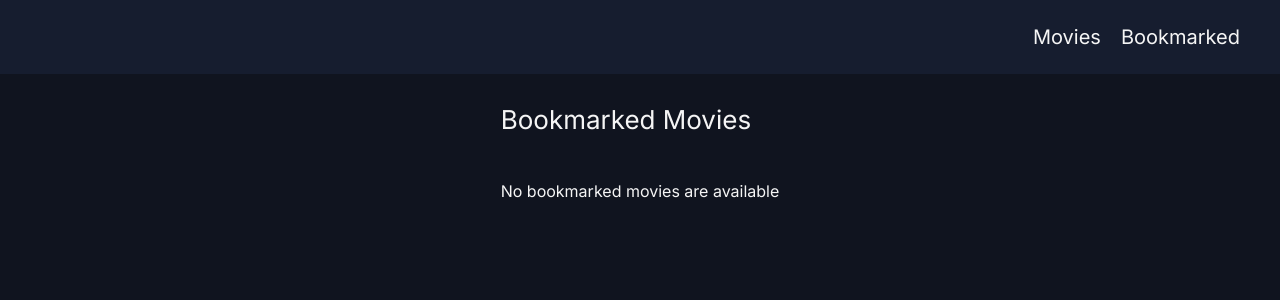
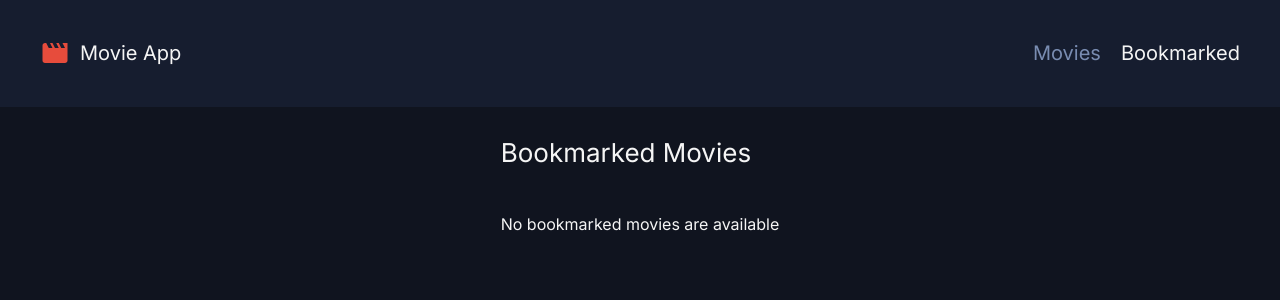
Before and after one commit to Seala11/next-app, a Next.js app: page /bookmarked in a window 1280 px wide. Shown: the top 300 px of the page. Built offline with nearby package versions, Linux system fonts and the light colour scheme; no server answers; the database is empty.

Commit message:
feat: add page transition

```diff
--- a/Layouts/MainLayout/MainLayout.tsx
+++ b/Layouts/MainLayout/MainLayout.tsx
@@ -1,15 +1,19 @@
 import React, { ReactElement } from 'react';
 import Meta from '../../components/Meta';
 import Navbar from '../../components/Navbar/Navbar';
-import { ToastContainer, toast } from 'react-toastify';
+import { ToastContainer } from 'react-toastify';
 import 'react-toastify/dist/ReactToastify.css';
 import { Container, Main } from './MainLayout.styled';
+import { motion, AnimatePresence } from 'framer-motion';
+import { useRouter } from 'next/router';
 
 type Props = {
   children: ReactElement;
 };
 
 const MainLayout = ({ children }: Props) => {
+  const router = useRouter();
+  console.log(router.route);
   return (
     <>
       <Meta />
@@ -26,9 +30,20 @@ const MainLayout = ({ children }: Props) => {
         pauseOnHover
         theme="colored"
       />
-      <Container>
-        <Main>{children}</Main>
-      </Container>
+      <AnimatePresence>
+        <Container
+          key={router.route}
+          as={motion.div}
+          initial="initialState"
+          animate="animateState"
+          variants={{
+            initialState: { opacity: 0 },
+            animateState: { opacity: 1 },
+          }}
+        >
+          <Main>{children}</Main>
+        </Container>
+      </AnimatePresence>
     </>
   );
 };
--- a/components/MovieCard/MovieCard.tsx
+++ b/components/MovieCard/MovieCard.tsx
@@ -6,8 +6,7 @@ import { fetchAddMovie, fetchRemoveMovie } from '../../shared/api/moviesApi';
 import { IMovie } from '../../shared/api/types';
 import { useAppContext } from '../../shared/context/appProvider';
 import { Card, MarkButton } from './movieCard.styled';
-import { MdOutlineBookmarkAdd } from 'react-icons/md';
-import { MdOutlineBookmarkRemove } from 'react-icons/md';
+import { MdOutlineBookmarkAdd, MdOutlineBookmarkRemove } from 'react-icons/md';
 import { motion } from 'framer-motion';
 import { BookmarkedProviderActions } from '../../shared/context/bookmarkedPageReducer';
 
@@ -23,7 +22,7 @@ type Props = {
 
 export default function MovieCard({ movie, page }: Props) {
   const [pending, setPending] = useState(false);
-  const { bookmarkedPageState, bookmarkedPageDispatch } = useAppContext();
+  const { bookmarkedPageDispatch } = useAppContext();
 
   const date = new Date(movie.release_date).toLocaleString('en-US', {
     month: 'short',
@@ -95,7 +94,7 @@ export default function MovieCard({ movie, page }: Props) {
         whileInView={{ opacity: 1 }}
         exit={{ opacity: 0 }}
         viewport={{ once: true }}
-        transition={{ delay: 0.1, type: 'spring', stiffness: 60 }}
+        transition={{ delay: 0.1, type: 'spring', stiffness: 30 }}
         whileHover={{ scale: 1.06, transition: { ease: 'easeOut' } }}
         layout
       >
--- a/components/Navbar/Navbar.styled.ts
+++ b/components/Navbar/Navbar.styled.ts
@@ -3,10 +3,32 @@ import styled from 'styled-components';
 const Container = styled.div`
   padding: 2.5rem 3rem;
   background-color: ${({ theme }) => theme.colors.darkL};
+
+  div {
+    display: flex;
+    justify-content: space-between;
+    align-items: center;
+    max-width: 120rem;
+    width: 100%;
+    margin: 0 auto;
+  }
+`;
+
+const Logo = styled.h1`
+  font-size: 2rem;
+  font-weight: 400;
+  display: flex;
+  justify-content: center;
+  align-items: center;
+  gap: 1rem;
+
+  svg {
+    font-size: 3rem;
+  }
 `;
 
 const List = styled.ul`
-  max-width: 120rem;
+  flex-grow: 1;
   padding: 0;
   margin: 0 auto;
   list-style: none;
@@ -15,14 +37,19 @@ const List = styled.ul`
   gap: 2rem;
 `;
 
-const ListItem = styled.li`
+export type LinkProps = {
+  active: boolean;
+};
+
+const ListItem = styled.li<LinkProps>`
   font-size: 2rem;
   font-weight: 400;
   color: ${({ theme }) => theme.colors.light};
+  color: ${({ theme, active }) => (active ? theme.colors.light : theme.colors.accentL)};
 
   &:hover {
-    color: ${({ theme }) => theme.colors.accent};
+    color: ${({ theme }) => theme.colors.light};
   }
 `;
 
-export { Container, List, ListItem };
+export { Container, List, ListItem, Logo };
--- a/components/Navbar/Navbar.tsx
+++ b/components/Navbar/Navbar.tsx
@@ -1,18 +1,28 @@
 import Link from 'next/link';
+import { useRouter } from 'next/router';
 import React from 'react';
-import { Container, List, ListItem } from './Navbar.styled';
+import { MdMovie } from 'react-icons/md';
+import { Container, List, ListItem, Logo } from './Navbar.styled';
 
 const Navbar = () => {
+  const router = useRouter();
+
   return (
     <Container>
+      <div>
+        <Logo>
+          <MdMovie fill="#e74c3c" />
+          Movie App
+        </Logo>
         <List>
-        <ListItem>
+          <ListItem active={router.route === '/'}>
             <Link href="/">Movies</Link>
           </ListItem>
-        <ListItem>
+          <ListItem active={router.route === '/bookmarked'}>
             <Link href="/bookmarked">Bookmarked</Link>
           </ListItem>
         </List>
+      </div>
     </Container>
   );
 };
--- a/pages/_app.tsx
+++ b/pages/_app.tsx
@@ -12,6 +12,7 @@ const theme: DefaultTheme = {
     dark: '#10141f',
     darkL: '#161d2f',
     accent: '#586b91',
+    accentL: '#798cb1',
     light: '#f5f5f5',
   },
 };
--- a/pages/bookmarked.tsx
+++ b/pages/bookmarked.tsx
@@ -7,6 +7,7 @@ import { IMovie } from '../shared/api/types';
 import { useAppContext } from '../shared/context/appProvider';
 import { BookmarkedProviderActions } from '../shared/context/bookmarkedPageReducer';
 import { Message, Title } from '../shared/styles/sharedstyles';
+import { motion } from 'framer-motion';
 
 export default function BookMarked({ bookmarked }: InferGetStaticPropsType<typeof getStaticProps>) {
   const { bookmarkedPageState, bookmarkedPageDispatch } = useAppContext();
@@ -26,7 +27,15 @@ export default function BookMarked({ bookmarked }: InferGetStaticPropsType<typeo
       <Meta title="Bookmarked Movies" />
       {bookmarkedMovies && (
         <>
-          <Title>Bookmarked Movies</Title>
+          <Title
+            as={motion.h2}
+            initial={{ opacity: 0 }}
+            animate={{ opacity: 1 }}
+            exit={{ opacity: 0 }}
+            transition={{ duration: 0.25, ease: 'easeInOut' }}
+          >
+            Bookmarked Movies
+          </Title>
           {bookmarkedMovies && bookmarkedMovies.length > 0 ? (
             <BookmarkedList bookmarked={bookmarkedMovies} />
           ) : (
--- a/styled.d.ts
+++ b/styled.d.ts
@@ -1,4 +1,4 @@
-import 'styled-components'
+import 'styled-components';
 
 declare module 'styled-components' {
   export interface DefaultTheme {
@@ -6,6 +6,7 @@ declare module 'styled-components' {
       dark: string;
       darkL: string;
       accent: string;
+      accentL: string;
       light: string;
     };
   }
```
Also changed, not shown: pages/index.tsx (+10 -1 lines). Lines whose indentation alone changed are shown as unchanged.
